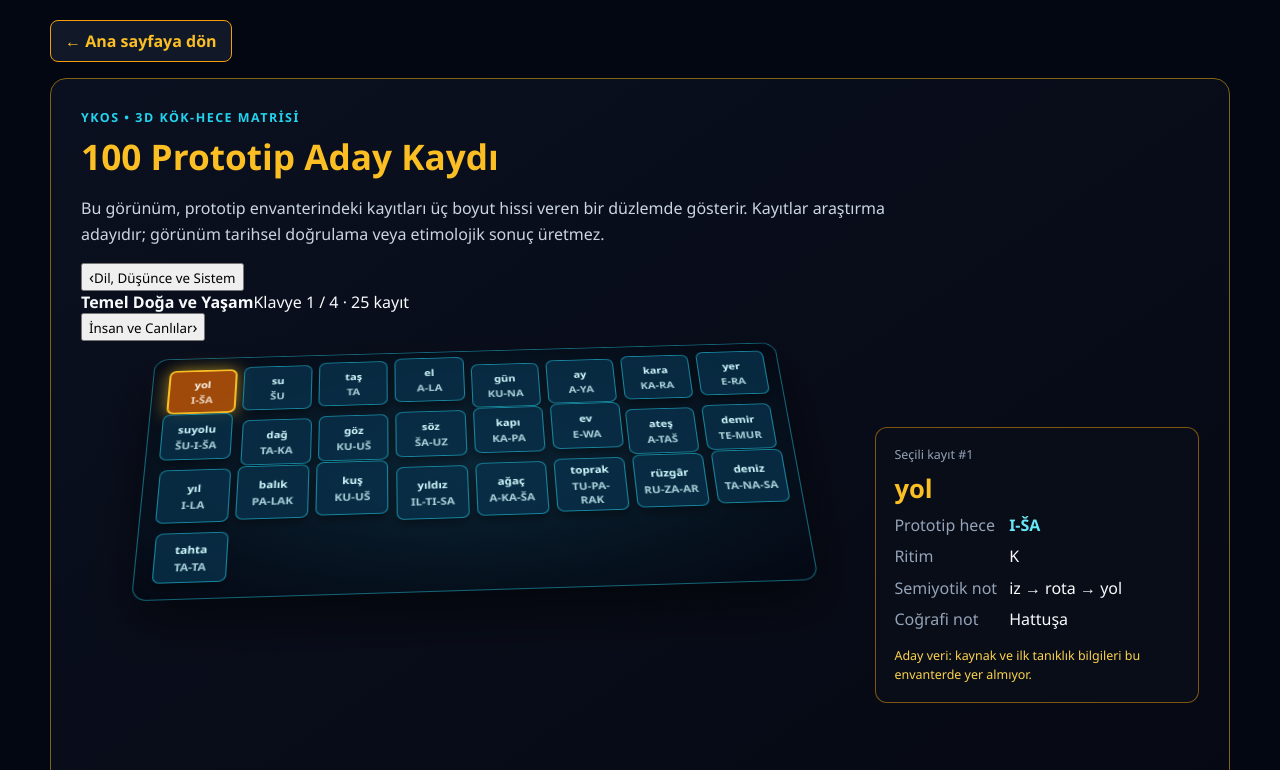
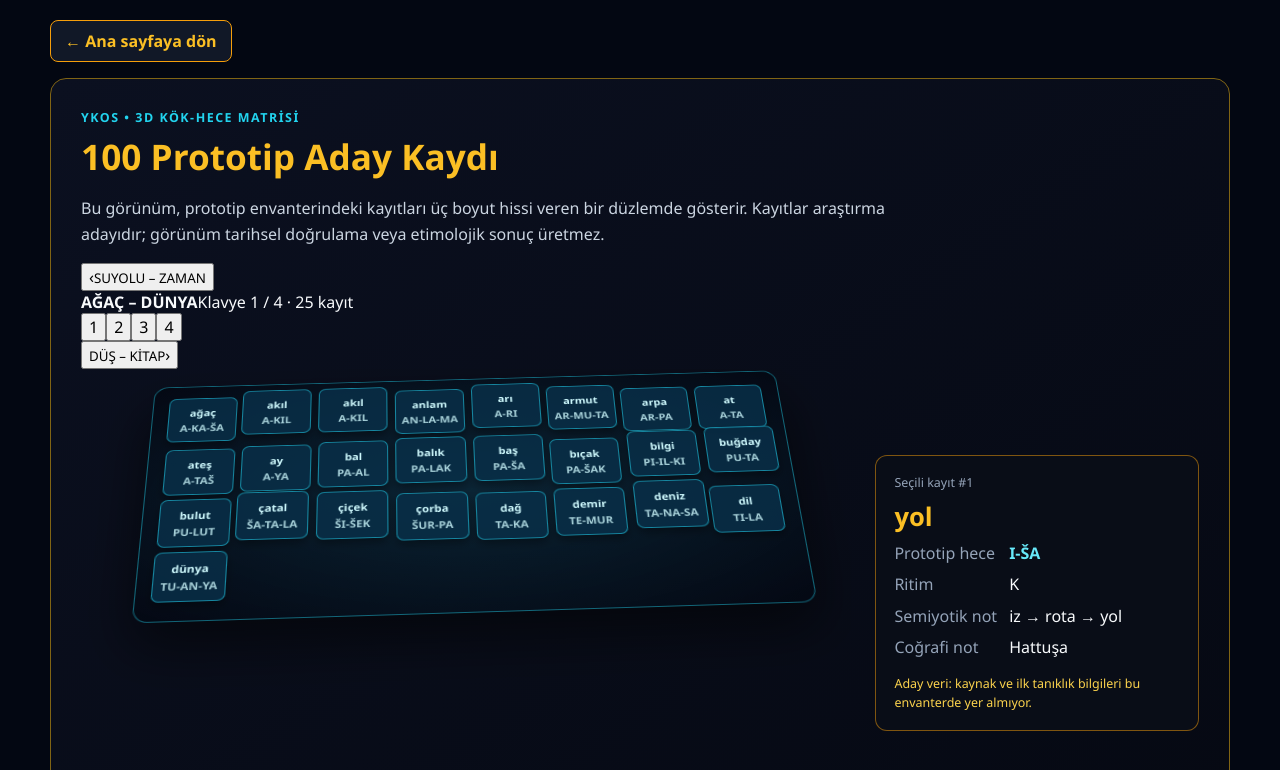
Before and after one commit to yasarkaba34-design/ykos-frontend, a React (Vite) app: page /matrix-3d in a window 1280 px wide. Shown: the top 770 px of the page. Built offline with nearby package versions, Linux system fonts and the light colour scheme; no server answers.

Commit message:
Klavye kelimelerini alfabetik sırala ve numaralandır

```diff
--- a/src/pages/ProtoRoots3DMatrix.jsx
+++ b/src/pages/ProtoRoots3DMatrix.jsx
@@ -4,12 +4,18 @@ import "./ProtoRoots3DMatrix.css";
 
 const records = Array.isArray(rootData?.records) ? rootData.records : [];
 
-const keyboardPages = [
-  { title: "Temel Doğa ve Yaşam", records: records.slice(0, 25) },
-  { title: "İnsan ve Canlılar", records: records.slice(25, 50) },
-  { title: "Üretim, Gündelik Yaşam ve Evren", records: records.slice(50, 75) },
-  { title: "Dil, Düşünce ve Sistem", records: records.slice(75, 100) }
-];
+const alphabeticalRecords = [...records].sort((a, b) =>
+  a.label.localeCompare(b.label, "tr", { sensitivity: "base" })
+);
+const keyboardPages = Array.from({ length: 4 }, (_, index) => {
+  const pageRecords = alphabeticalRecords.slice(index * 25, (index + 1) * 25);
+  const firstLabel = pageRecords[0]?.label || "—";
+  const lastLabel = pageRecords[pageRecords.length - 1]?.label || "—";
+  return {
+    title: `${firstLabel.toLocaleUpperCase("tr-TR")} – ${lastLabel.toLocaleUpperCase("tr-TR")}`,
+    records: pageRecords
+  };
+});
 
 export default function ProtoRoots3DMatrix({ onGoHome = () => {} }) {
   const [selectedId, setSelectedId] = useState(records[0]?.id ?? null);
@@ -61,9 +67,17 @@ export default function ProtoRoots3DMatrix({ onGoHome = () => {} }) {
             <div className="proto-keyboard-current">
               <strong>{currentKeyboard.title}</strong>
               <span>Klavye {keyboardIndex + 1} / {keyboardPages.length} · {currentRecords.length} kayıt</span>
-              <div className="proto-keyboard-dots" aria-hidden="true">
+              <div className="proto-keyboard-dots" aria-label="Klavye numaraları">
                 {keyboardPages.map((page, index) => (
-                  <i key={page.title} className={index === keyboardIndex ? "is-active" : ""} />
+                  <button
+                    key={page.title}
+                    type="button"
+                    className={index === keyboardIndex ? "is-active" : ""}
+                    onClick={() => changeKeyboard(index)}
+                    aria-label={`Klavye ${index + 1}: ${page.title}`}
+                  >
+                    {index + 1}
+                  </button>
                 ))}
               </div>
             </div>
```
